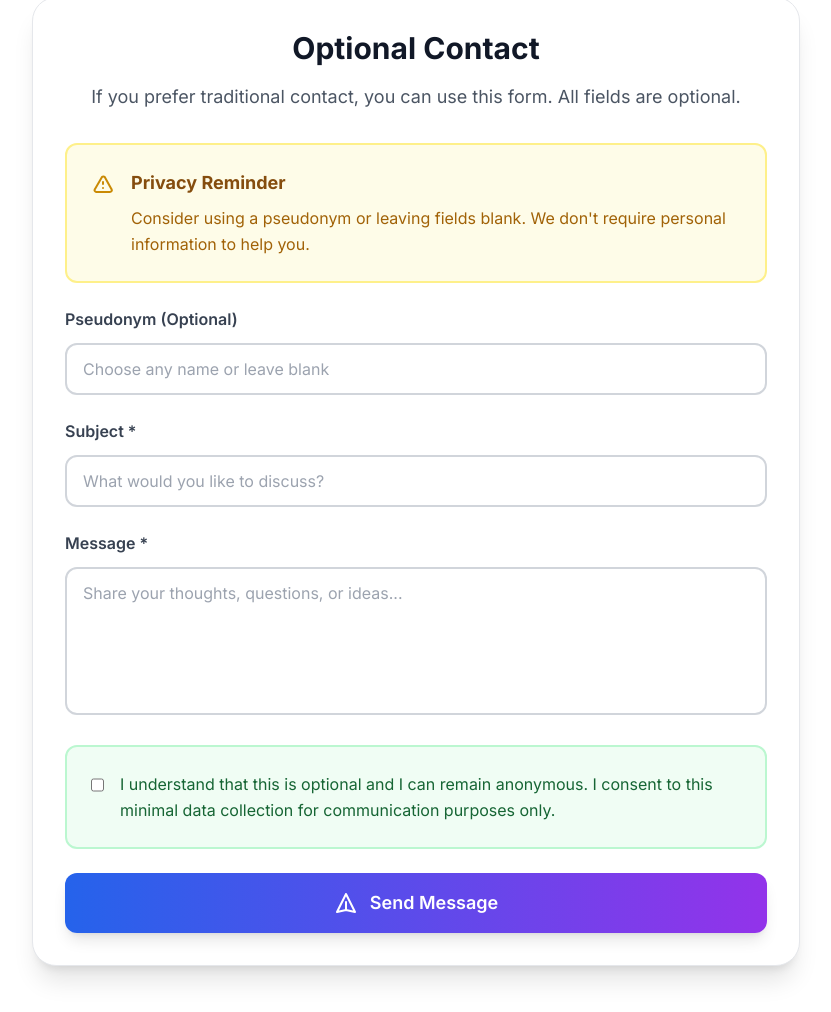
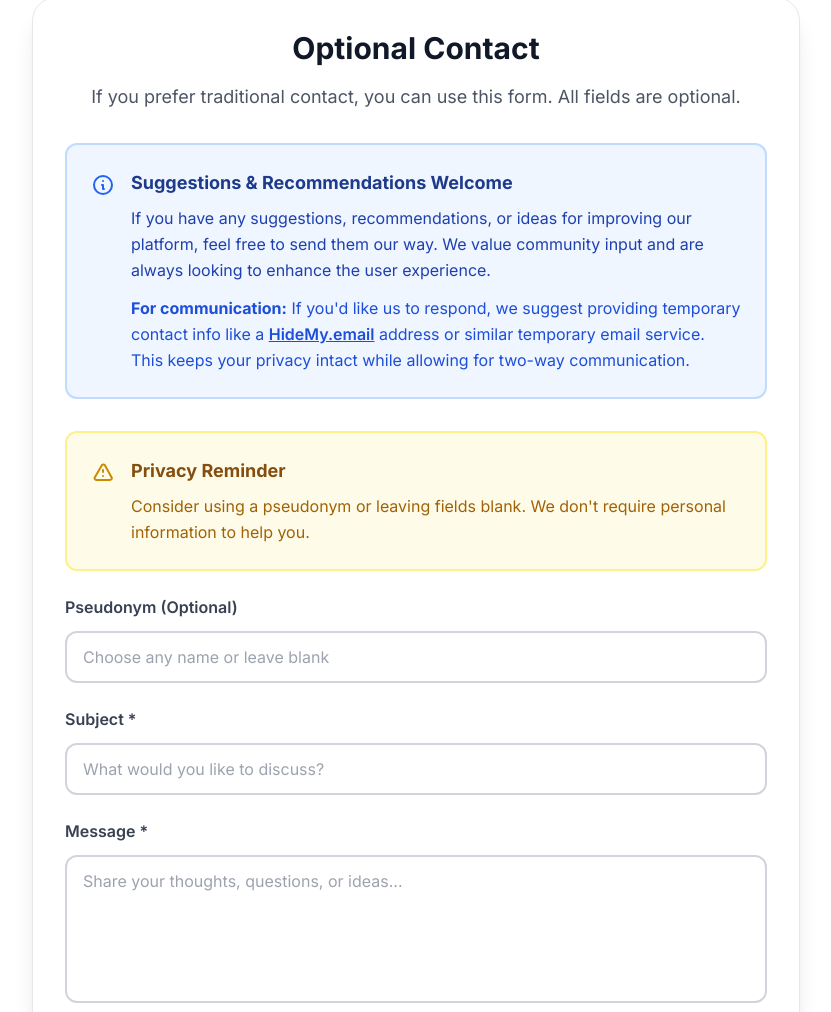
Before and after one commit to charanpaldeol/palchat, an Astro site in the folder myastosite/: page /contact in a window 1280 px wide. Shown: the part 809-1821 px from the top of the page, without its empty margins (224-1055 px from the left). Built offline with nearby package versions, Linux system fonts and the light colour scheme; Astro itself is replaced by a stand-in of ours.

Commit message:
Add suggestions and temporary contact info guidance to contact page - Added section encouraging community suggestions and recommendations - Included guidance for using temporary email services like HideMy.email - Maintains privacy-first approach while enabling two-way communication - Enhanced user engagement with clear call-to-action for feedback

```diff
--- a/myastosite/src/pages/contact.astro
+++ b/myastosite/src/pages/contact.astro
@@ -68,6 +68,24 @@ import Layout from '../layouts/Layout.astro';
         <div class="text-center mb-8">
           <h2 class="text-3xl font-bold text-gray-900 mb-4">Optional Contact</h2>
           <p class="text-gray-600 text-lg leading-relaxed">If you prefer traditional contact, you can use this form. All fields are optional.</p>
+        </div>
+
+        <!-- Additional Information Section -->
+        <div class="bg-blue-50 border-2 border-blue-200 rounded-xl p-6 mb-8">
+          <div class="flex items-start gap-4">
+            <svg class="w-6 h-6 text-blue-600 mt-1 flex-shrink-0" fill="none" stroke="currentColor" viewBox="0 0 24 24">
+              <path stroke-linecap="round" stroke-linejoin="round" stroke-width="2" d="M13 16h-1v-4h-1m1-4h.01M21 12a9 9 0 11-18 0 9 9 0 0118 0z"></path>
+            </svg>
+            <div>
+              <h3 class="font-bold text-blue-900 mb-2 text-lg">Suggestions & Recommendations Welcome</h3>
+              <p class="text-blue-800 text-base leading-relaxed mb-3">
+                If you have any suggestions, recommendations, or ideas for improving our platform, feel free to send them our way. We value community input and are always looking to enhance the user experience.
+              </p>
+              <p class="text-blue-700 text-base leading-relaxed">
+                <strong>For communication:</strong> If you'd like us to respond, we suggest providing temporary contact info like a <a href="https://hidemy.email" target="_blank" class="underline hover:text-blue-900 font-semibold">HideMy.email</a> address or similar temporary email service. This keeps your privacy intact while allowing for two-way communication.
+              </p>
+            </div>
+          </div>
         </div>
 
         <form id="contact-form" class="space-y-6">
```
